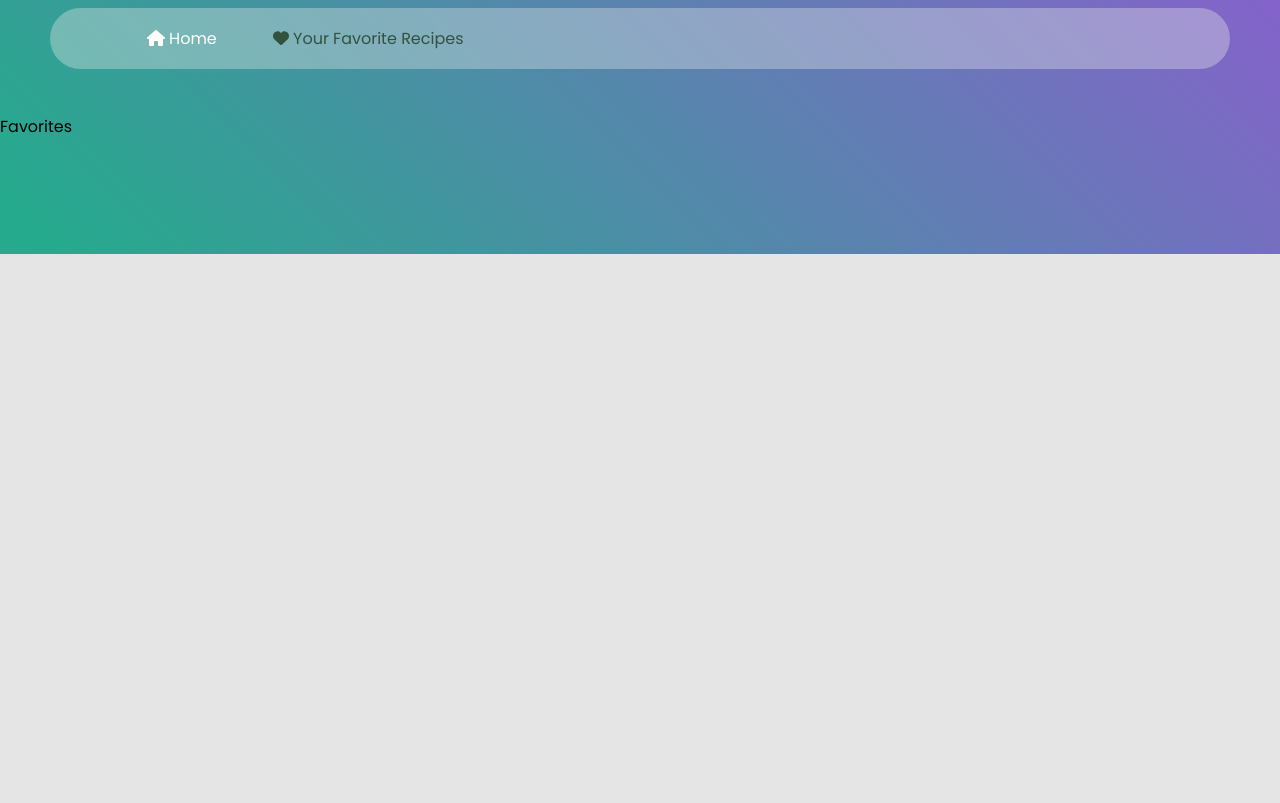
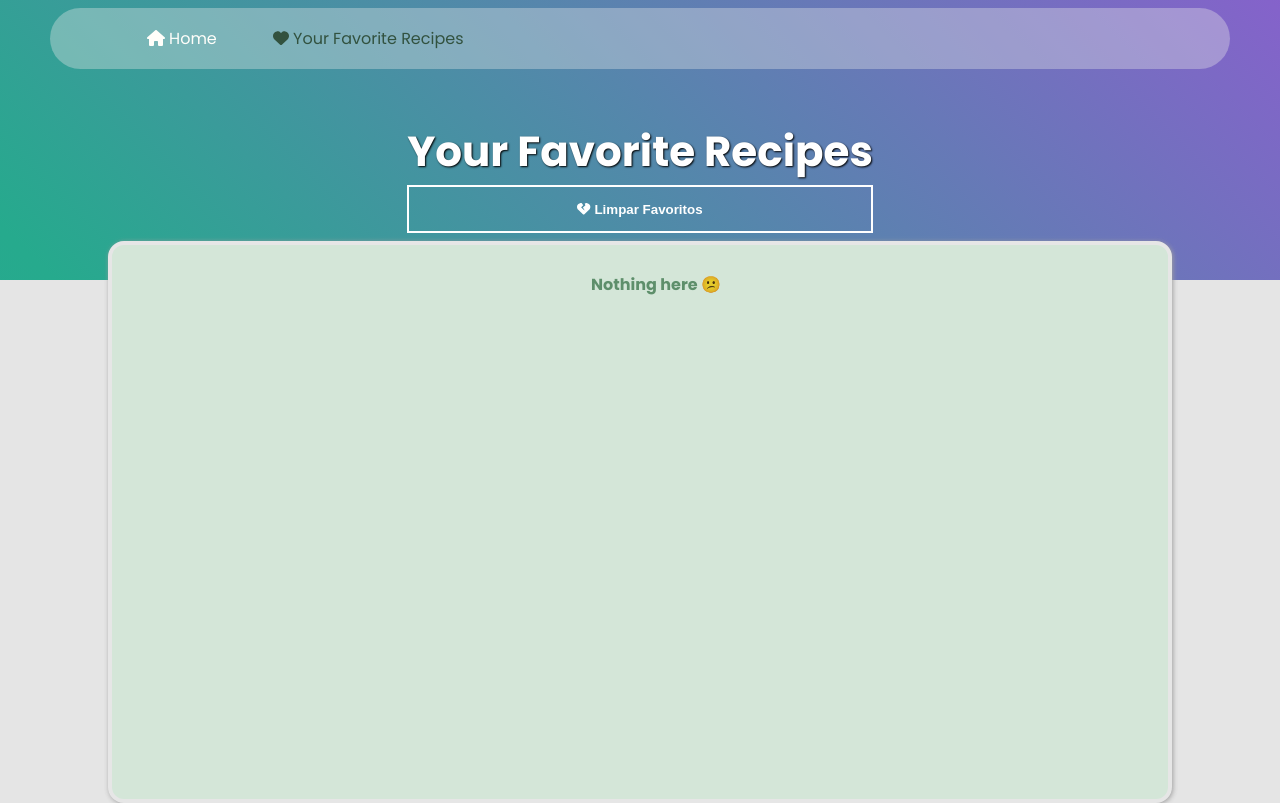
Before and after one commit to ChrisWongAtCUHK/react-recipe-app, a React (Create React App) app: page /favorites in a window 1280 px wide. Built offline with nearby package versions, Linux system fonts and the light colour scheme.

Commit message:
Favorites page

```diff
--- /dev/null
+++ b/src/pages/Favorites.css
@@ -0,0 +1,110 @@
+@keyframes slidein {
+  from {
+    transform: scale(0);
+    opacity: 0;
+  }
+
+  to {
+    transform: scale(1);
+  }
+}
+
+.favContainer {
+  min-height: calc(100vh - 278px);
+  background-color: #ebfff0;
+  border: white solid 4px;
+  margin: 8px;
+  text-align: center;
+  width: 80%;
+  margin: 0 auto;
+  border-radius: 16px;
+  padding: 16px;
+  filter: brightness(0.9);
+  box-shadow: 1px 1px 5px rgb(177, 177, 177);
+}
+.favContainer:hover {
+  filter: brightness(1);
+}
+
+.containerFood:hover {
+  background-color: #313131;
+  transition: background-color 0.5s;
+}
+
+.containerFood img {
+  max-width: 100%;
+  height: 100%;
+  object-fit: fill;
+}
+
+.options {
+  position: absolute;
+  background-color: #00000098;
+  height: 100%;
+  width: 100%;
+  display: flex;
+  flex-direction: column;
+  justify-content: space-between;
+  align-items: center;
+  cursor: pointer;
+  opacity: 0;
+}
+
+.options:hover {
+  opacity: 1;
+  transition: 0.9s opacity;
+}
+
+h3 {
+  margin: 8px;
+}
+.playVideo {
+  outline: none;
+  background: none;
+  border: none;
+  color: #aaaaaa;
+  font-size: 85px;
+  cursor: pointer;
+}
+.playVideo:hover {
+  transition: color 0.5s;
+  color: #ffffff;
+}
+
+.favButton {
+  margin-top: 2px;
+  font-size: 20px;
+  border: none;
+  background: none;
+  outline: none;
+  cursor: pointer;
+}
+.favButton:hover {
+  color: tomato;
+  transition: 0.5s;
+}
+
+.alternativeName {
+  margin-top: 25px;
+  font-weight: bold;
+  outline: none;
+  background: none;
+  border: none;
+  color: #ffffff;
+  font-size: 15px;
+  cursor: pointer;
+}
+
+.title-recipe {
+  width: 100%;
+  color: #689f77;
+  font-weight: bold;
+  margin: 16px;
+}
+
+.favList {
+  display: flex;
+  flex-wrap: wrap;
+  justify-content: center;
+  color: #ffffff;
+}
--- a/src/pages/Favorites.js
+++ b/src/pages/Favorites.js
@@ -1,6 +1,67 @@
+import { useEffect, useState } from 'react'
+import { FontAwesomeIcon } from '@fortawesome/react-fontawesome'
+import { faHeartBroken } from '@fortawesome/free-solid-svg-icons'
+import { useDispatch, useSelector } from 'react-redux'
+import {
+  selectRecipe,
+  loadFavMeals,
+} from '../features/slices/recipeSlice'
+import FoodCard from '../components/FoodCard'
+import './Favorites.css'
+
 function Favorites() {
+  const recipe = useSelector(selectRecipe)
+  const dispatch = useDispatch()
+  const [confirm, setConfirm] = useState(false)
+
+  useEffect(() => {
+    dispatch(loadFavMeals())
+  }, [dispatch])
+  function handleConfirmation() {
+    setConfirm(() => true)
+  }
   return (
-    <div>Favorites</div>
+    <>
+      <main>
+        <div className='fav-container'>
+          {confirm ? (
+            <div className='confirm'>
+              <p>Tem certeza que desja limpar os favoritos?</p>
+              <button
+                type='button'
+                onClick={() => handleConfirmation('confirm')}
+              >
+                Confirmar
+              </button>
+              <button
+                type='button'
+                onClick={() => handleConfirmation('cancel')}
+              >
+                Cancelar
+              </button>
+            </div>
+          ) : null}
+          <h5 className='fav-title'>Your Favorite Recipes</h5>
+          <button className='fav-btn-clear' onClick={handleConfirmation}>
+            <FontAwesomeIcon icon={faHeartBroken} /> Limpar Favoritos
+          </button>
+        </div>
+      </main>
+      <div className='favContainer'>
+        <h1 className='title-recipe'>
+          {!recipe.favMeals.length ? 'Nothing here 😕' : ''}
+        </h1>
+        <ul className='favList'>
+          {recipe.favMeals.map((meal) => {
+            return (
+              <li key={meal.idMeal}>
+                <FoodCard meal={meal} />
+              </li>
+            )
+          })}
+        </ul>
+      </div>
+    </>
   )
 }
 
```
